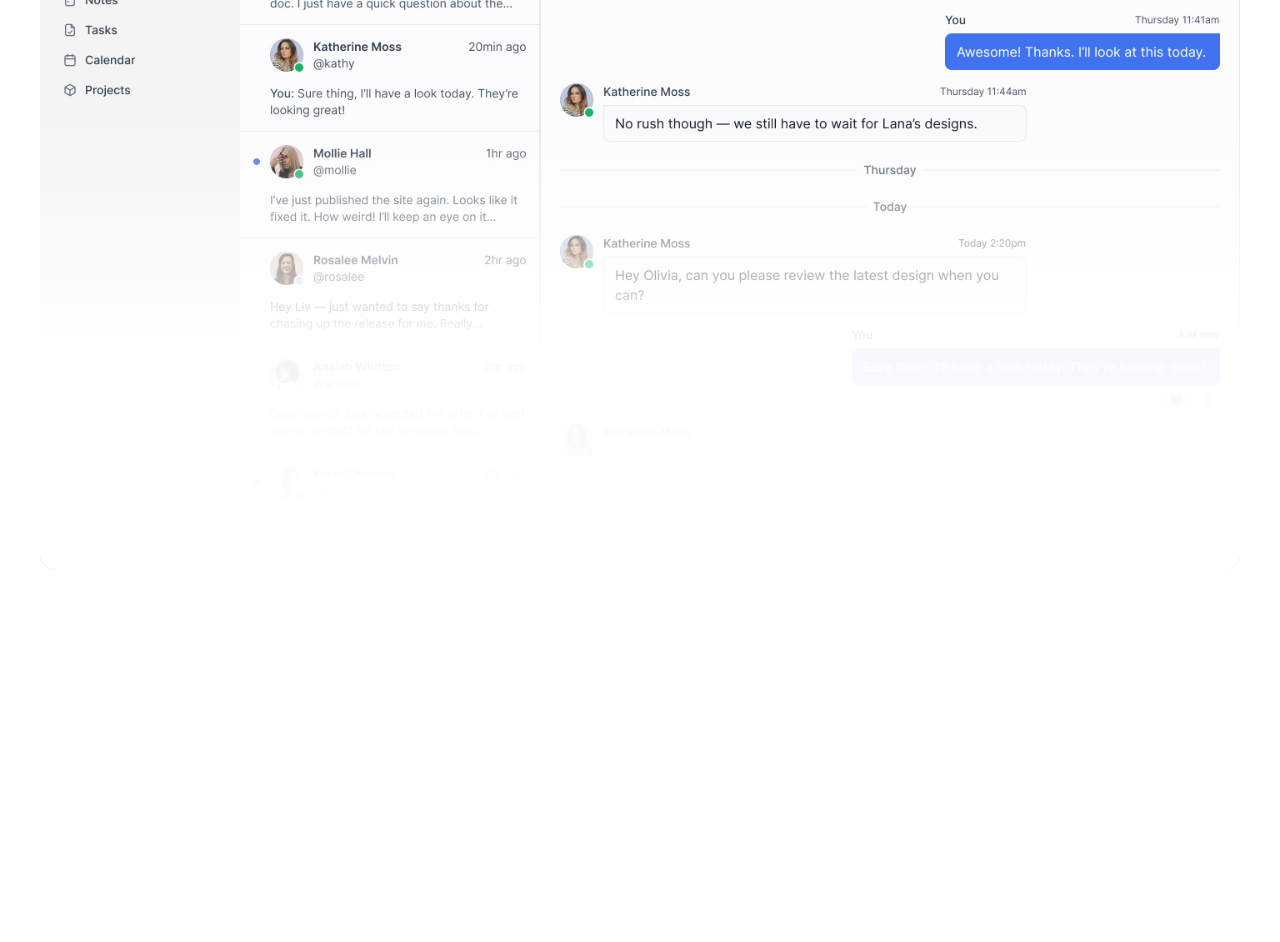
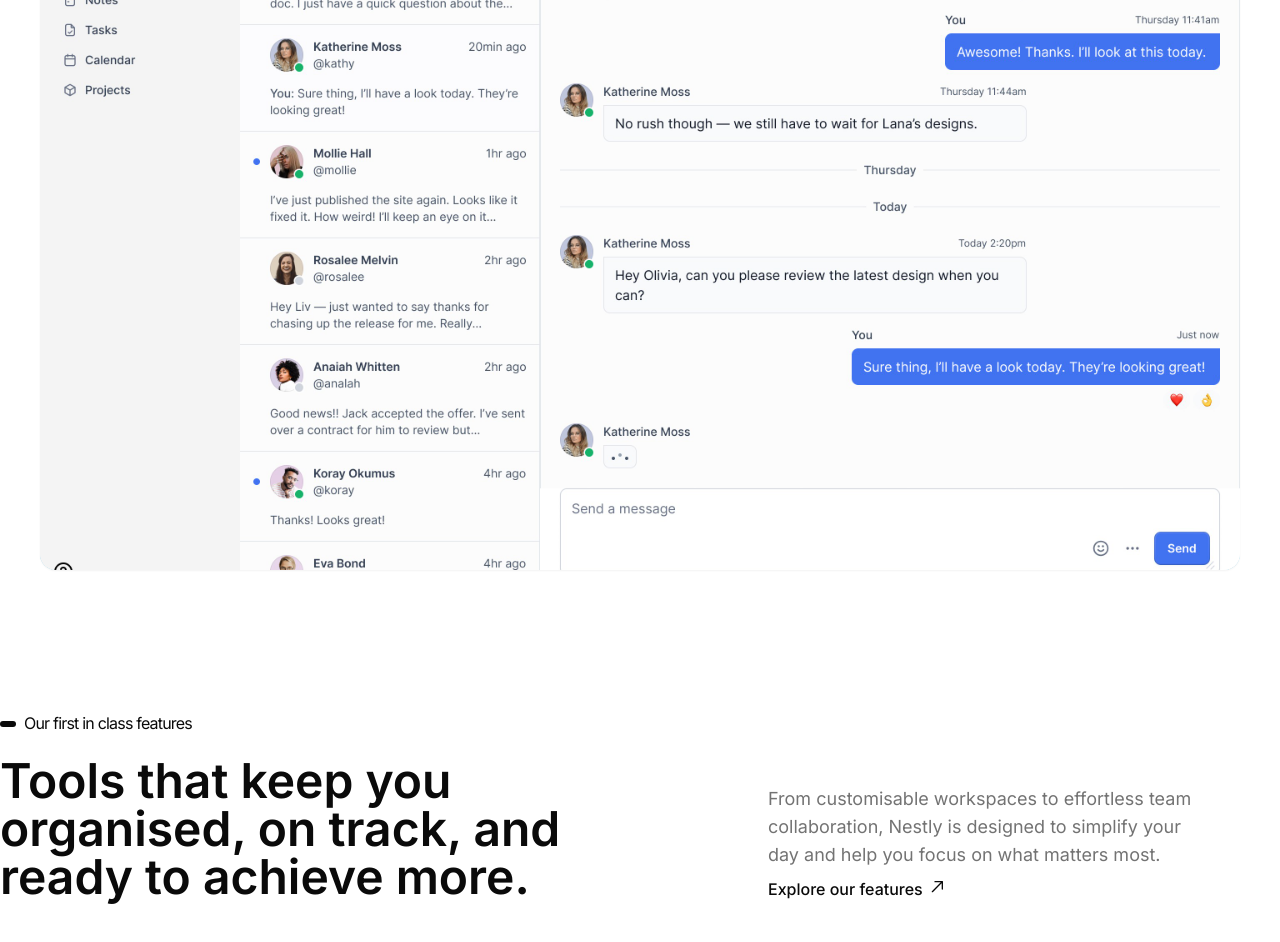
Before and after one commit to ziyadev/comify, a Next.js app: page / in a window 1280 px wide. Shown: the part 1060-2002 px from the top of the page. Before the commit the page ends 1665 px from the top, so only its background shows below. Built offline with nearby package versions, Linux system fonts and the light colour scheme.

Commit message:
wip: features section

```diff
--- a/src/app/page.tsx
+++ b/src/app/page.tsx
@@ -1,11 +1,13 @@
+import Features from "@/components/features";
 import Hero from "@/components/hero";
 import HeroPreview from "@/components/hero/hero-preview";
 
 export default function Home() {
   return (
-    <div className="min-h-[200vh] space-y-36">
+    <div className="min-h-[400vh] space-y-36">
       <Hero />
       <HeroPreview />
+      <Features />
     </div>
   );
 }
--- /dev/null
+++ b/src/components/features/index.tsx
@@ -0,0 +1,73 @@
+import { Button } from "../ui/button";
+
+export default function Features() {
+  return (
+    <div className="mx-auto max-w-7xl flex flex-col items-center gap-4 ">
+      <div className="flex justify-between items-end">
+        <div className="flex flex-col gap-3">
+          <div className="flex gap-2 items-center text-base/[19.2px] tracking-[-0.8px] mb-3">
+            <span className="bg-foreground w-4 rounded-full h-1.5" />
+            <span>Our first in class features</span>
+          </div>
+          <h1 className="text-5xl font-semibold text-balance ">
+            Tools that keep you organised, on track, and ready to achieve
+            more.
+          </h1>
+        </div>
+        <div className="space-y-2 w-full max-w-lg">
+          <p className=" text-muted-foreground text-lg text-balance mx-auto ">
+            From customisable workspaces to effortless team collaboration,
+            Nestly is designed to simplify your day and help you focus on what
+            matters most.
+          </p>
+          <button type="button" className="group relative rounded-full bg-transparent font-medium ">
+            <span className="relative inline-flex overflow-hidden">
+              <div className="translate-y-0 skew-y-0 transition duration-500 group-hover:-translate-y-[150%] group-hover:skew-y-12">
+                Explore our features
+              </div>
+              <div className="absolute translate-y-[150%] skew-y-12 transition duration-500 group-hover:translate-y-0 group-hover:skew-y-0">
+                Explore our features
+              </div>
+              <div className="relative ml-1 h-5 w-5 overflow-hidden">
+                <div className="absolute transition-all duration-500 group-hover:-translate-y-5 group-hover:translate-x-4">
+                  <svg
+                    width="15"
+                    height="15"
+                    viewBox="0 0 15 15"
+                    fill="none"
+                    xmlns="http://www.w3.org/2000/svg"
+                    className="h-5 w-5"
+                  >
+                    <title>Arrow up</title>
+                    <path
+                      d="M3.64645 11.3536C3.45118 11.1583 3.45118 10.8417 3.64645 10.6465L10.2929 4L6 4C5.72386 4 5.5 3.77614 5.5 3.5C5.5 3.22386 5.72386 3 6 3L11.5 3C11.6326 3 11.7598 3.05268 11.8536 3.14645C11.9473 3.24022 12 3.36739 12 3.5L12 9.00001C12 9.27615 11.7761 9.50001 11.5 9.50001C11.2239 9.50001 11 9.27615 11 9.00001V4.70711L4.35355 11.3536C4.15829 11.5488 3.84171 11.5488 3.64645 11.3536Z"
+                      fill="currentColor"
+                      fill-rule="evenodd"
+                      clip-rule="evenodd"
+                    ></path>
+                  </svg>
+                  <svg
+                    width="15"
+                    height="15"
+                    viewBox="0 0 15 15"
+                    fill="none"
+                    xmlns="http://www.w3.org/2000/svg"
+                    className="h-5 w-5 -translate-x-4"
+                  >
+                    <title>Arrow up</title>
+                    <path
+                      d="M3.64645 11.3536C3.45118 11.1583 3.45118 10.8417 3.64645 10.6465L10.2929 4L6 4C5.72386 4 5.5 3.77614 5.5 3.5C5.5 3.22386 5.72386 3 6 3L11.5 3C11.6326 3 11.7598 3.05268 11.8536 3.14645C11.9473 3.24022 12 3.36739 12 3.5L12 9.00001C12 9.27615 11.7761 9.50001 11.5 9.50001C11.2239 9.50001 11 9.27615 11 9.00001V4.70711L4.35355 11.3536C4.15829 11.5488 3.84171 11.5488 3.64645 11.3536Z"
+                      fill="currentColor"
+                      fill-rule="evenodd"
+                      clip-rule="evenodd"
+                    ></path>
+                  </svg>
+                </div>
+              </div>
+            </span>
+          </button>
+        </div>
+      </div>
+    </div>
+  );
+}
--- a/src/components/hero/hero-preview.tsx
+++ b/src/components/hero/hero-preview.tsx
@@ -3,10 +3,10 @@ import apppreview from "#/public/app-preview.jpg"
 import Image from 'next/image';
 export default function HeroPreview() {
   return (
-    <div className="container mx-auto px-10">
-      <div className="relative rounded-2xl  aspect-[16/10] overflow-hidden flex justify-center items-center">
+    <div className="container mx-auto px-10 group">
+      <div className="relative rounded-2xl  aspect-[16/10] overflow-hidden flex justify-center items-center shadow-xs">
         <Image src={heropreview} alt="Hero Preview" fill objectFit="cover" />
-        <div className=" h-142 sm:h-auto sm:w-304 relative aspect-[var(--width)/var(--height)] [--radius:var(--radius-xl)]">
+        <div className=" h-142 sm:h-auto sm:w-304 relative aspect-[var(--width)/var(--height)] [--radius:var(--radius-xl)] z-20">
           <div className="absolute -inset-(--padding) rounded-[calc(var(--radius)+var(--padding))] shadow-xs ring-1 ring-black/5 [--padding:--spacing(2)]" />
           <Image
             alt=""
@@ -17,7 +17,7 @@ export default function HeroPreview() {
             className="h-full rounded-(--radius) shadow-2xl ring-1 ring-black/10 "
           />
         </div>
-        <div className="pointer-events-none absolute inset-x-0 bottom-0 w-full h-[60%] bg-gradient-to-t from-background via-background/95 to-transparent"></div>
+        <div className="pointer-events-none  z-10 absolute inset-x-0 bottom-0 w-full h-[20%] bg-gradient-to-t from-background via-background/90 to-transparent"></div>
       </div>
 
     </div>
--- a/src/components/hero/index.tsx
+++ b/src/components/hero/index.tsx
@@ -11,7 +11,7 @@ import { motion } from "motion/react";
 import Image, { type StaticImageData } from "next/image";
 import React from "react";
 import { Dot } from "lucide-react";
-import LogoLoop from "../motions/logo-loop";
+import LogoLoop from "../ui/motions/logo-loop";
 
 export default function Hero() {
   return (
--- a/src/components/ui/button.tsx
+++ b/src/components/ui/button.tsx
@@ -26,7 +26,7 @@ const buttonVariants = cva(
         sm: "h-8 rounded-md gap-1.5 px-3 has-[>svg]:px-2.5",
         lg: "h-10 rounded-md px-6 has-[>svg]:px-4",
         xl: "h-12 rounded-md px-8 has-[>svg]:px-6",
-        xxl: "h-14 rounded-md px-10 has-[>svg]:px-8",
+        xxl: "h-14  rounded-md px-10 has-[>svg]:px-8",
         icon: "size-9",
       },
     },
```
Also changed, not shown: src/components/ui/motions/logo-loop.tsx (renamed from src/components/motions/logo-loop.tsx).
